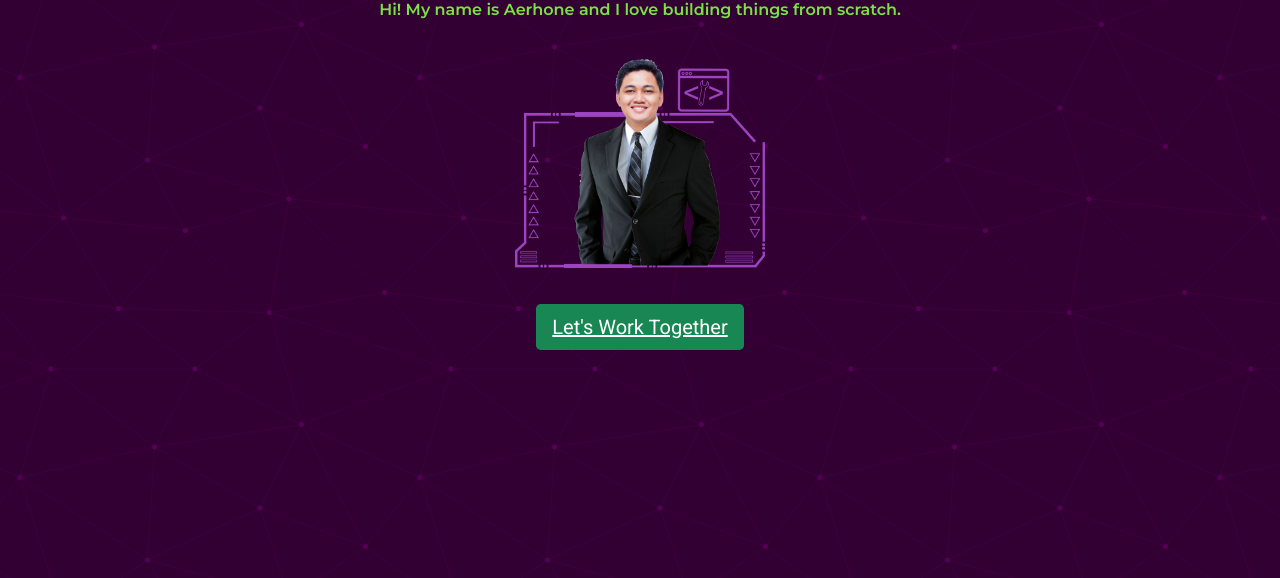
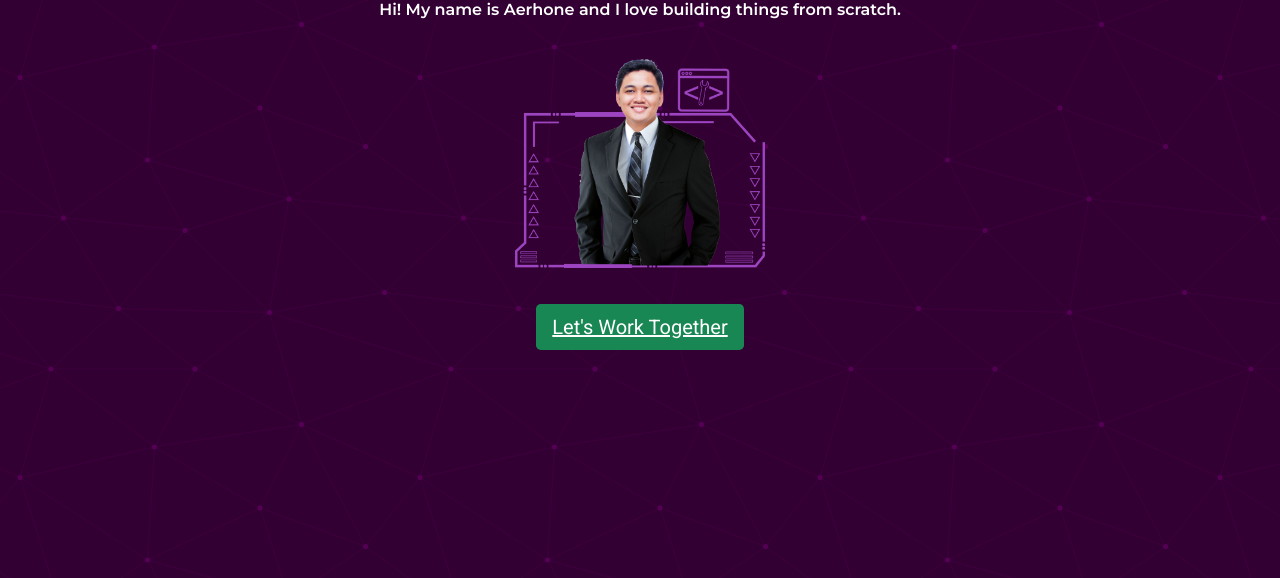
Before and after one commit to aerhone/fcb-portfolio, a plain HTML site: page index.html in a window 1280 px wide. Shown: the part 222-800 px from the top of the page. Drawn offline with nearby package versions, Linux system fonts and the light colour scheme.

Commit message:
Change font color to white

```diff
--- a/index.css
+++ b/index.css
@@ -4,7 +4,7 @@
 
 h1, p {
     font-family: 'Montserrat', sans-serif;
-    color: #7AE342;
+    color: white;
 }
 
 #profile {
```
